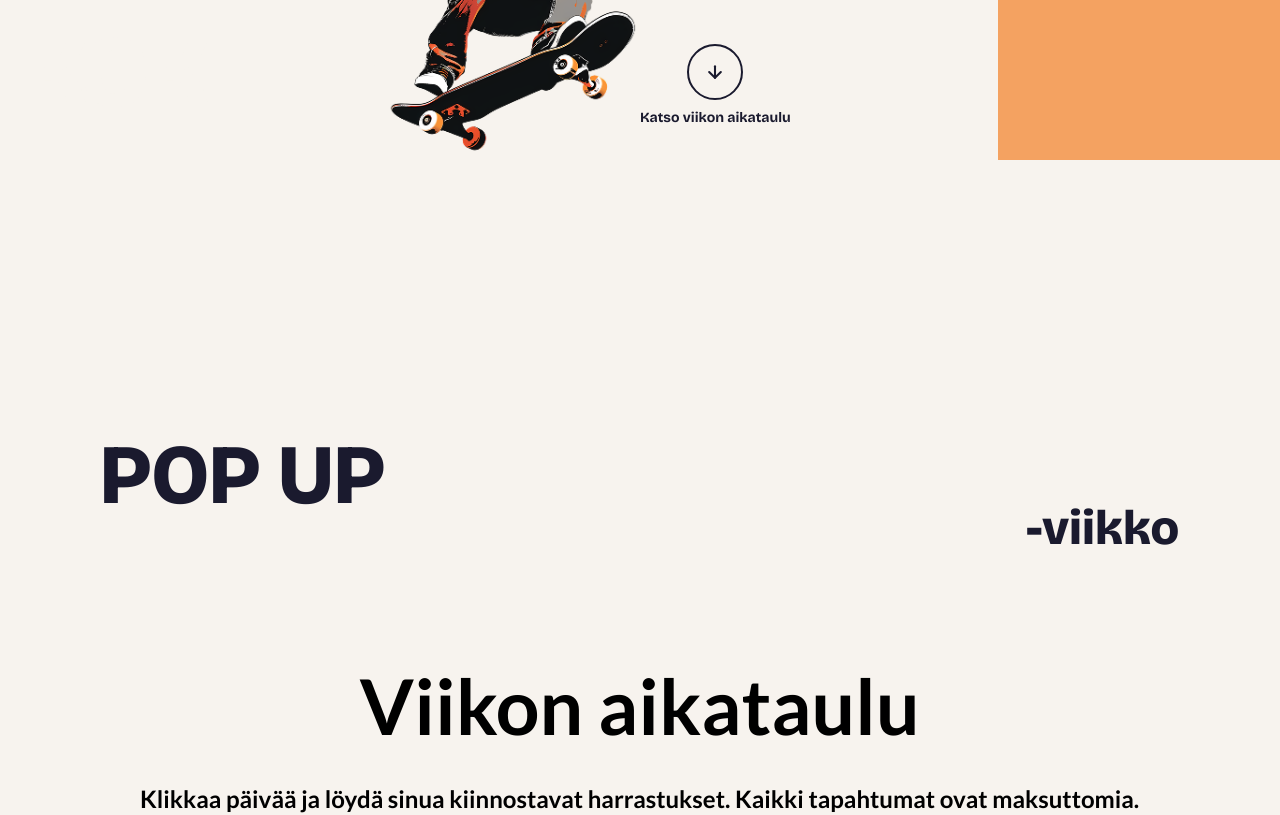
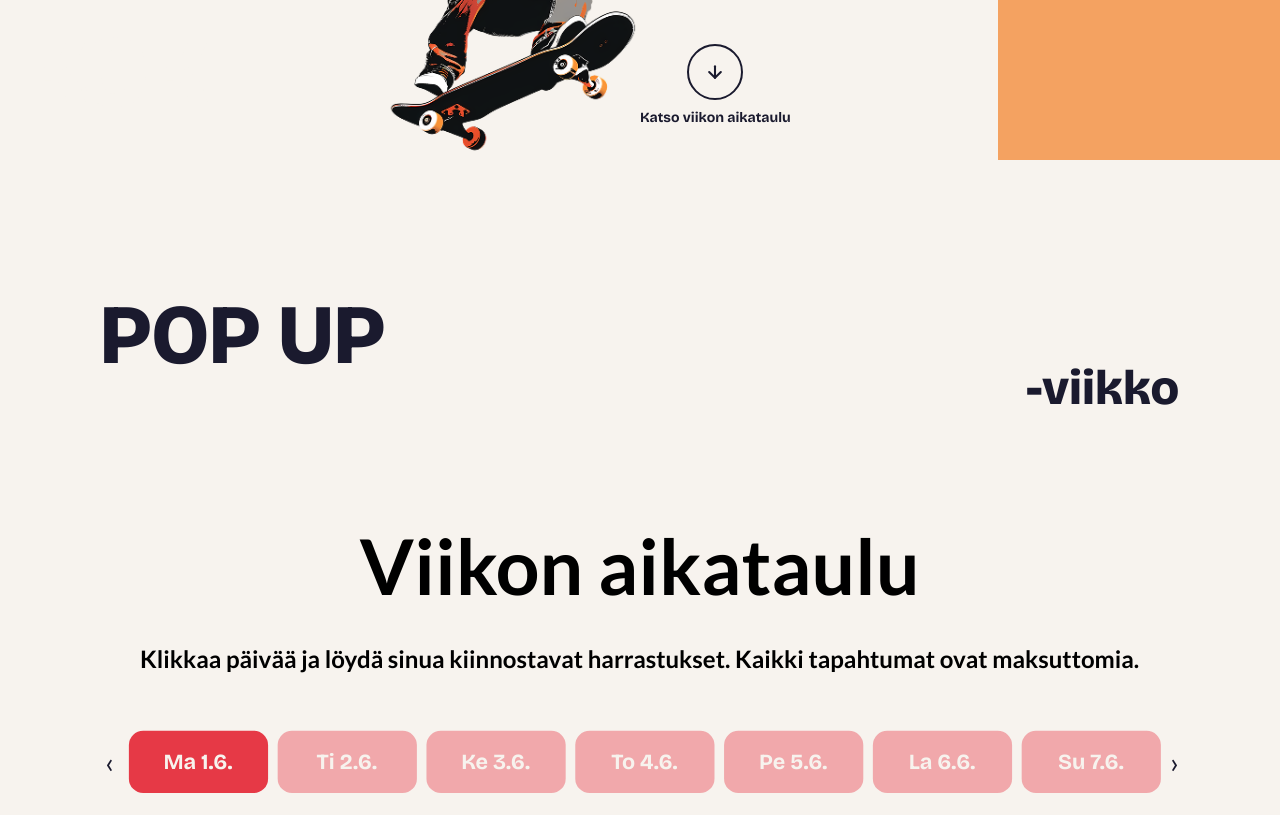
Before and after one commit to urkkiz225/harrastaminen-kampanja-sivut, a Next.js app: page / in a window 1280 px wide. Shown: the part 640-1455 px from the top of the page. Built offline with nearby package versions, Linux system fonts and the light colour scheme.

Commit message:
Readme + viikkoaikataulua ylöspäin

```diff
--- a/components/sections/PopupPage.tsx
+++ b/components/sections/PopupPage.tsx
@@ -5,7 +5,7 @@ export default function PopupPage() {
   return (
     <section id="aikataulu" className="bg-bg py-16 px-6 overflow-x-clip">
     <div className = "flex justify-center items-center text-center ">
-        <span className="block m-[13vw] scale-[1.2]"> {/*margin+scale combo vähä cursed mut tajusin liian myöhään et tein kaiken ihan liian pieneks hihhihii*/}
+        <span className="block m-[13vw] mt-[2vw] scale-[1.2]"> {/*margin+scale combo vähä cursed mut tajusin liian myöhään et tein kaiken ihan liian pieneks hihhihii*/}
             <DaySchedule/>
             <PopupWeekInfo/>
         </span>
```
Also changed, not shown: 1 other file (tests, documents, lock files or other folders).
